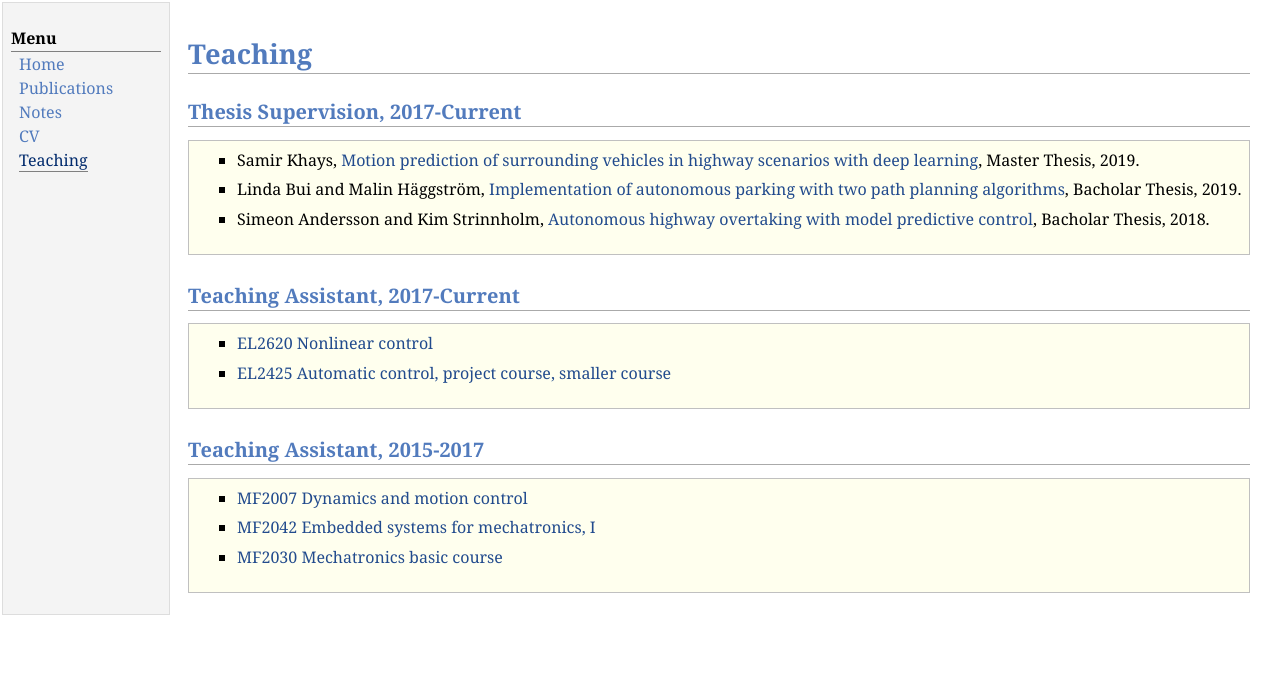
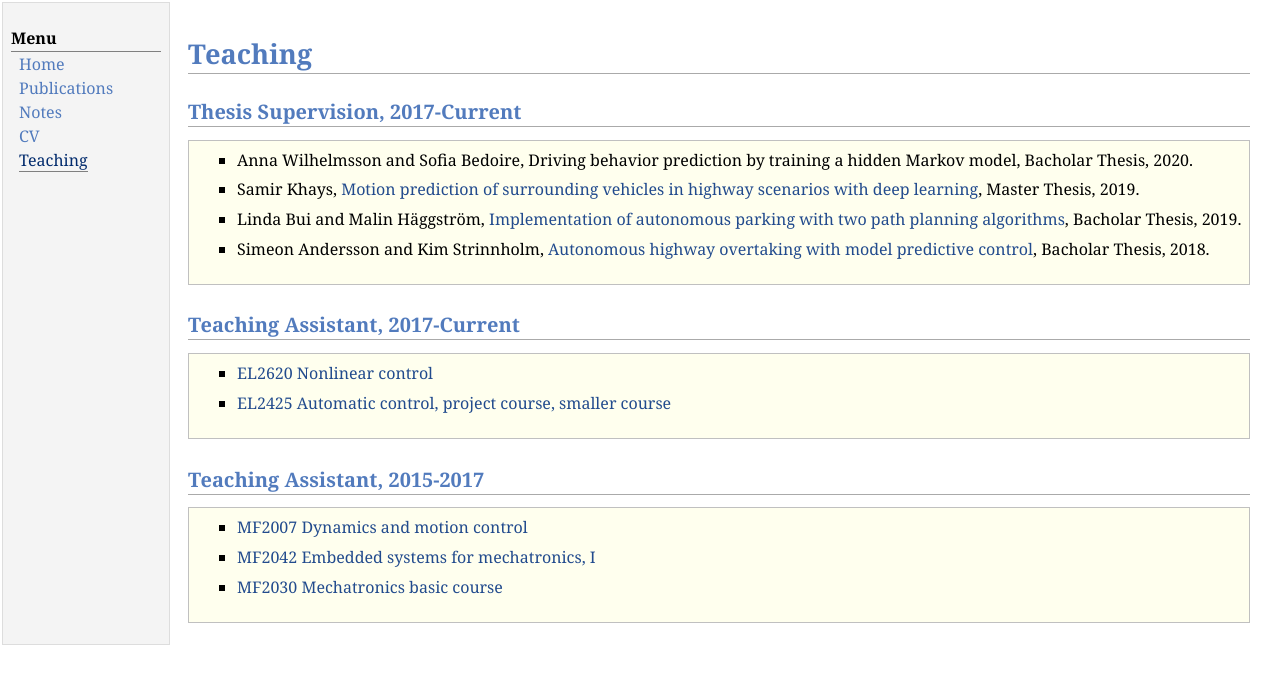
Before and after one commit to yuchaotaigu/yuchaotaigu.github.io, a Jekyll site: the page teaching.html, which Jekyll copies as it is, in a window 1280 px wide. Shown: the top 684 px of the page. Built offline with Jekyll 4.4.1, drawn with Linux system fonts in a browser that asks for light colours; comment, search, counter and statistics services are not loaded.

Commit message:
bachelor thesis 2020

```diff
--- a/teaching.html
+++ b/teaching.html
@@ -26,6 +26,8 @@
 <div class="infoblock">
 <div class="blockcontent">
 <ul>
+<li><p>Anna Wilhelmsson and Sofia Bedoire, Driving behavior prediction by training a hidden Markov model, Bacholar Thesis, 2020.  </br> </p>
+</li>
 <li><p>Samir Khays, <a href="http://urn.kb.se/resolve?urn=urn:nbn:se:kth:diva-254408">Motion prediction of surrounding vehicles in highway scenarios with deep learning</a>, Master Thesis, 2019.  </br> </p>
 </li>
 <li><p>Linda Bui and Malin Häggström, <a href="http://urn.kb.se/resolve?urn=urn:nbn:se:kth:diva-254215">Implementation of autonomous parking with two path planning algorithms</a>, Bacholar Thesis, 2019.  </br> </p>
```
